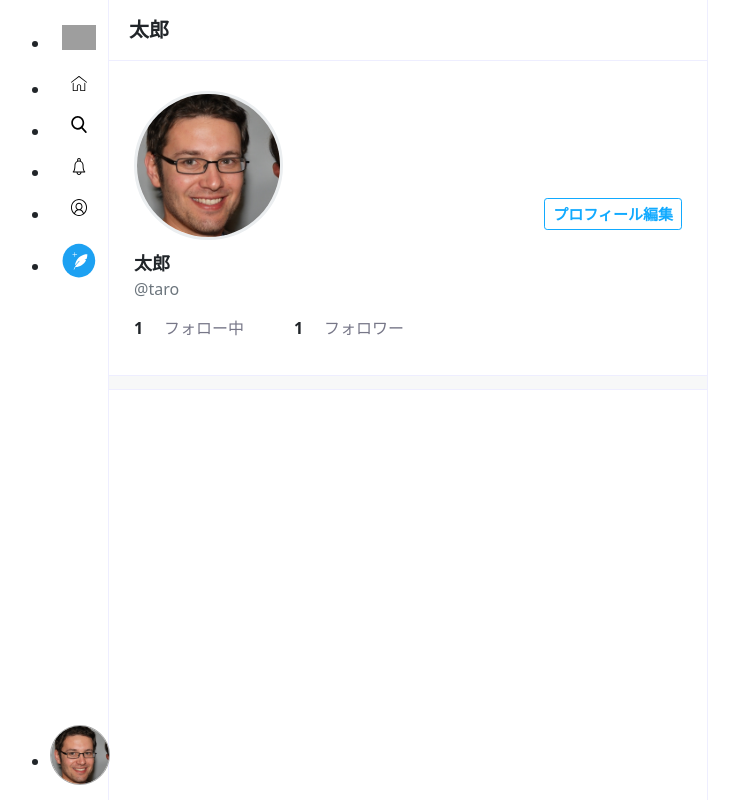
After one commit to Nishigaki2706/TwitterClone2_TECH-i.s., a PHP site: page /profile.php in a window 1280 px wide. The commit adds this page. Shown: the whole page, without its empty margins (277-1016 px from the left). Run offline with PHP 8.4, Linux system fonts and the light colour scheme; grey boxes are pictures that could not be loaded.

Commit message:
made profile.php

```diff
--- a/View/css/style.css
+++ b/View/css/style.css
@@ -48,6 +48,17 @@ html{
 .btn:hover {
     color: #fff
 }
+
+.btn-reverse {
+    background-color: #fff;
+    color: #1af;
+    border: 1px solid #1af;
+}
+
+.btn-reverse:hover {
+    color: #1af;
+}
+
 
 a {
     font: size 13px;
@@ -291,3 +302,54 @@ body.signup{
     border-color: #1af;
     color: #fff;
 }
+
+/*
+ユーザー
+****/
+.profile .profile-area {
+    padding: 25px;
+}
+
+.profile .profile-area .top {
+    display: flex;
+    justify-content: space-between;
+    align-items: flex-end;
+}
+
+.profile .profile-area .top .user {
+    width: 30%;
+    padding: 5px 15px 10px 0;
+}
+
+.profile .profile-area .top .user img {
+    width: 100%;
+    border-radius: 50%;
+    border: 3px solid rgb(235,238,240);
+}
+
+.profile .profile-area .top button {
+    margin-bottom: 20px;
+}
+
+.profile .profile-area .name {
+    font-size: 18px;
+    font-weight: bold;
+}
+
+.profile .profile-area .follow-follower {
+    display: flex;
+    padding: 15px 0 10px 0;
+}
+
+.profile .profile-area .follow-follower .follow-count {
+    font-size: 16px;
+    width: 30px;
+    font-weight: bold;
+}
+
+.profile .profile-area .follow-follower .follow-text {
+    width: 100px;
+    font-size: 16px;
+    margin-right: 30px;
+    color: #778;
+}
--- a/View/home.php
+++ b/View/home.php
@@ -104,7 +104,7 @@ function convertToDayTimeAgo(string $datetime)
     <link rel="icon" href="<?php echo HOME_URL;?>View/img/logo-twitterblue.svg">
     <!-- CSS only -->
     <link href="https://cdn.jsdelivr.net/npm/bootstrap@5.0.0-beta1/dist/css/bootstrap.min.css" rel="stylesheet" integrity="sha384-giJF6kkoqNQ00vy+HMDP7azOuL0xtbfIcaT9wjKHr8RbDVddVHyTfAAsrekwKmP1" crossorigin="anonymous">
-    <link rel="stylesheet" href="<?php echo HOME_URL;?>view/css/style.css">
+    <link rel="stylesheet" href="<?php echo HOME_URL;?>View/css/style.css">
     <!-- JS -->
     <script src="https://code.jquery.com/jquery-3.6.0.js" integrity="sha256-H+K7U5CnXl1h5ywQfKtSj8PCmoN9aaq30gDh27Xc0jk=" crossorigin="anonymous" defer></script>
     <!-- JavaScript Bundle with Popper -->
--- /dev/null
+++ b/View/profile.php
@@ -0,0 +1,77 @@
+<!DOCTYPE html>
+<html lang="ja">
+<head>
+    <meta charset="UTF-8">
+    <meta http-equiv="X-UA-Compatible" content="IE=edge">
+    <meta name="viewport" content="width=device-width, initial-scale=1.0">
+    <meta name="description"content="ホーム画面です">
+    <link rel="icon" href="../View/img/logo-twitterblue.svg">
+    <!-- CSS only -->
+    <link href="https://cdn.jsdelivr.net/npm/bootstrap@5.0.0-beta1/dist/css/bootstrap.min.css" rel="stylesheet" integrity="sha384-giJF6kkoqNQ00vy+HMDP7azOuL0xtbfIcaT9wjKHr8RbDVddVHyTfAAsrekwKmP1" crossorigin="anonymous">
+    <link rel="stylesheet" href="../View/css/style.css">
+    <!-- JS -->
+    <script src="https://code.jquery.com/jquery-3.6.0.js" integrity="sha256-H+K7U5CnXl1h5ywQfKtSj8PCmoN9aaq30gDh27Xc0jk=" crossorigin="anonymous" defer></script>
+    <!-- JavaScript Bundle with Popper -->
+    <script src="https://cdn.jsdelivr.net/npm/bootstrap@5.0.0-beta1/dist/js/bootstrap.bundle.min.js" integrity="sha384-ygbV9kiqUc6oa4msXn9868pTtWMgiQaeYH7/t7LECLbyPA2x65Kgf80OJFdroafW" crossorigin="anonymous"></script>
+    <!--いいねJS-->
+    <script src="../View/js/like.js" defer></script>
+    <title>プロフィール画面/twitterクローン</title>
+    <meta name="description" content="プロフィール画面です">
+</head>
+<body class="home profile text-center">
+    <div class="container">
+        <div class="side">
+            <div class="side-inner">
+                <ul class="navflex-column">
+                    <li class="nav-item"><a href="home.php" class="nav-link"><img src="../View/img/logo-twitterblue.svg" alt="" class="icon"></a></li>
+                    <li class="nav-item"><a href="home.php" class="nav-link"><img src="../View/img/icon-home.svg" alt=""></a></li>
+                    <li class="nav-item"><a href="search.php" class="nav-link"><img src="..//View/img/icon-search.svg" alt=""></a></li>
+                    <li class="nav-item"><a href="nortification.php" class="nav-link"><img src="../View/img/icon-notification.svg" alt=""></a></li>
+                    <li class="nav-item"><a href="profile.php" class="nav-link"><img src="../View/img/icon-profile.svg" alt=""></a></li>
+                    <li class="nav-item"><a href="post.php" class="nav-link"><img src="../View/img/icon-post-tweet-twitterblue.svg" alt="" class="post-tweet"></a></li>
+                    <li class="nav-item my-icon"><img src="../View/img_uploaded/user/sample-person.jpg" alt="" class="js-popover" data-bs-container="body" data-bs-toggle="popover" data-bs-placement="right"data-bs-content="<a href='pofile.php'>プロフィール</a><br><a href='sign=out.php'>ログアウト</a>" data-bs-html="true"></li>
+
+                </ul>
+            </div>
+        </div>
+        <div class="main">
+            <div class="main-header">
+                <h1>太郎</h1>
+            </div>
+
+            <!-- プロフィールエリア -->
+            <div class="profile-area">
+                <div class="top">
+                    <div class="user"><img src="../View/img_uploaded/user/sample-person.jpg" alt=""></div>
+                    <button class="btn btn-reverse btn-sm">プロフィール編集</button>
+                </div>
+
+                <div class="name">太郎</div>
+                <div class="text-muted">@taro</div>
+
+                <div class="follow-follower">
+                    <div class="follow-count">1</div>
+                    <div class="follow-text">フォロー中</div>
+                    <div class="follow-count">1</div>
+                    <div class="follow-text">フォロワー</div>
+                </div>
+
+            </div>
+
+            <!-- 仕切りエリア -->
+            <div class="ditch"></div>
+            <!-- TODO つぶやき一覧エリア -->
+
+        </div>
+    </div>
+    <script>
+
+        document.addEventListener('DOMContentLoaded',function(){
+            $('.js-popover').popover({
+                container:'body'
+            })
+        },false);
+    </script>
+</body>
+
+</html>
```
